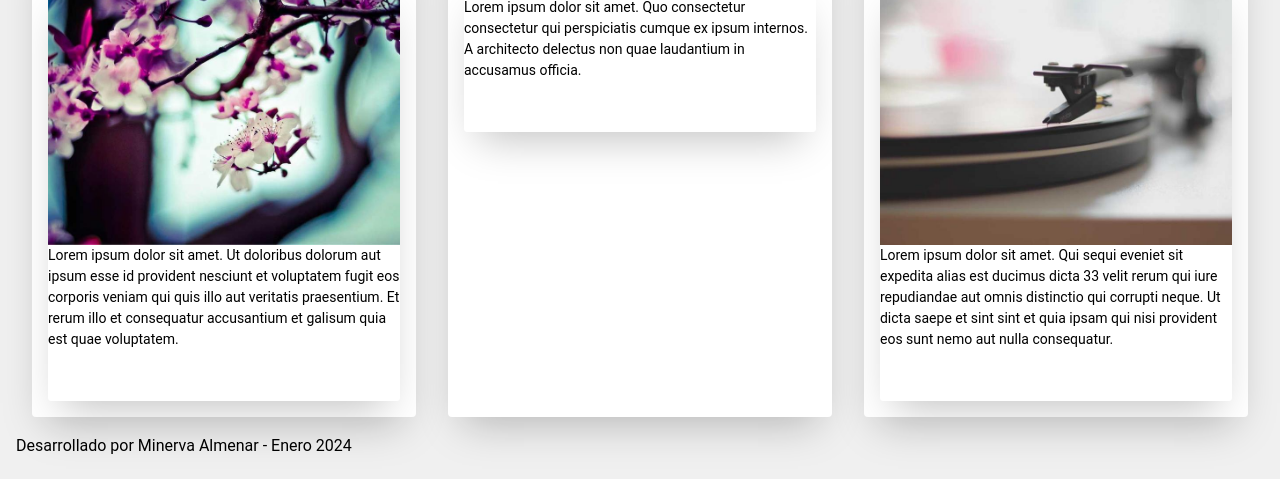
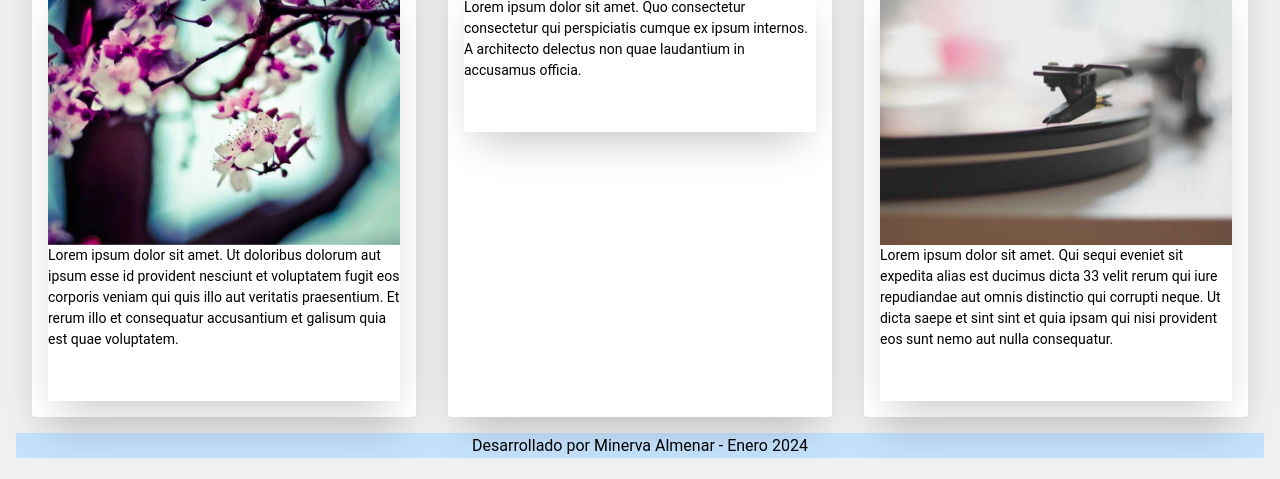
Before and after one commit to Minerva39/Miinerva_Almenar_Tema4_HTML_CSS, a plain HTML site: page index.html in a window 1280 px wide. Shown: the part 321-800 px from the top of the page. Drawn offline with Linux system fonts and the light colour scheme.

Commit message:
Update styles.css

```diff
--- a/styles.css
+++ b/styles.css
@@ -234,3 +234,14 @@ img {
         display: block !important;
     }
 }
+
+/* Footer background */
+footer {
+  background: rgb(196, 226, 253);
+  text-align: center;
+  margin-left: 0;
+  margin-right: 0;
+  max-width: 100%;
+  padding-left: 40px;
+  padding-right: 40px;
+}
```
